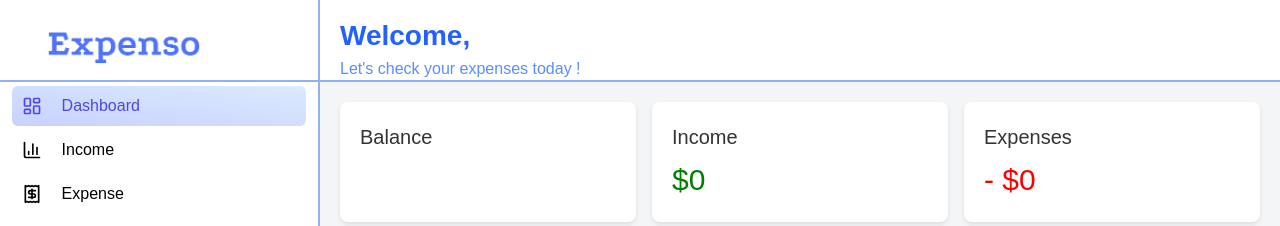
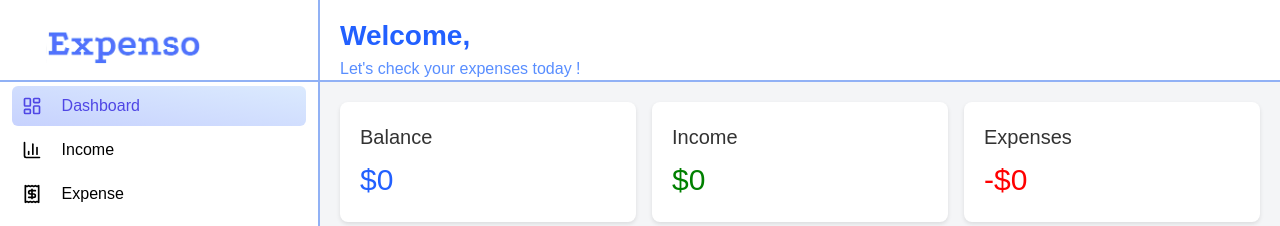
Before and after one commit to HassanKashif-pro/Expense-Tracker, a React (Vite) app in the folder my-react-app/: page /home in a window 1280 px wide. Shown: the top 226 px of the page. Built offline with nearby package versions, Linux system fonts and the light colour scheme; no server answers; a web font is replaced by a local one.

Commit message:
(webapp): Display the total balance added-

```diff
--- a/my-react-app/src/pages/Home.tsx
+++ b/my-react-app/src/pages/Home.tsx
@@ -48,7 +48,20 @@ export default function Home() {
                   marginTop: "5px",
                   font: "100",
                 }}
-              ></p>
+              >
+                {(() => {
+                  const totalIncome = incomeData.reduce(
+                    (total: number, income: any) => total + income.amount,
+                    0
+                  );
+                  const totalExpense = expenseData.reduce(
+                    (total: number, expense: any) => total + expense.amount,
+                    0
+                  );
+                  const balance = totalIncome - totalExpense;
+                  return balance < 0 ? `-$${Math.abs(balance)}` : `$${balance}`;
+                })()}
+              </p>
             </div>
             <div className="card incomes">
               <p
@@ -86,7 +99,7 @@ export default function Home() {
                   color: "red",
                 }}
               >
-                - $
+                -$
                 {expenseData.reduce(
                   (total: number, income: any) => total + income.amount,
                   0
```
